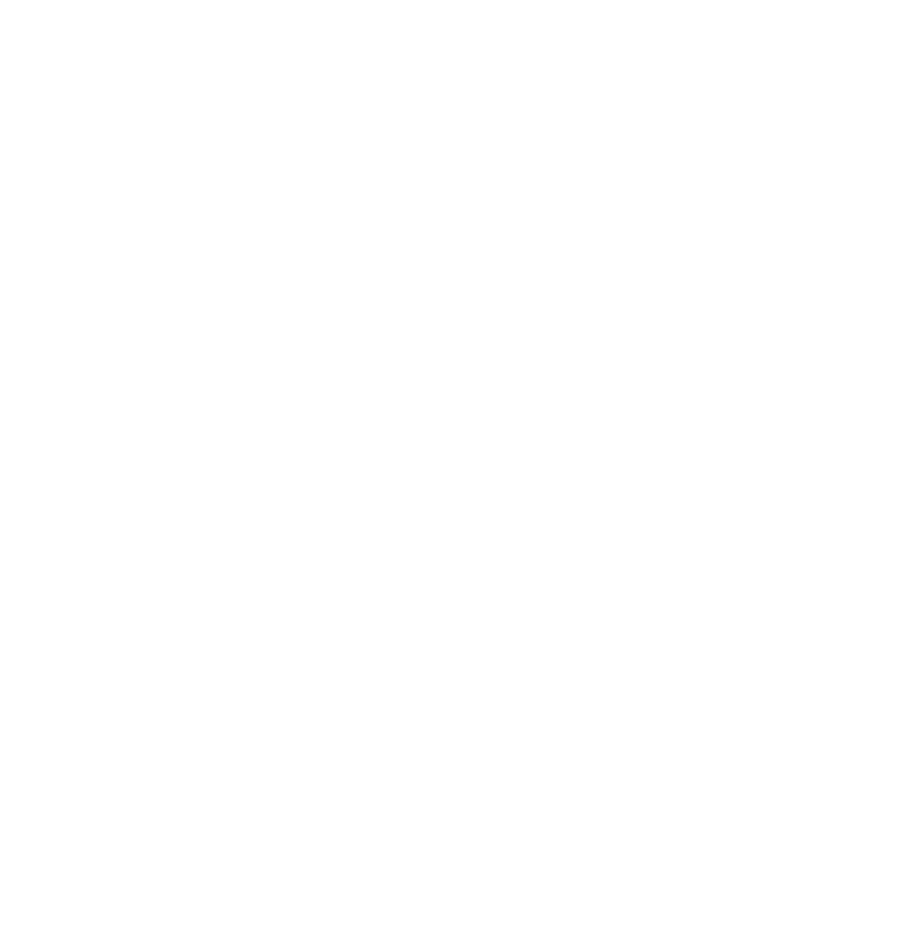
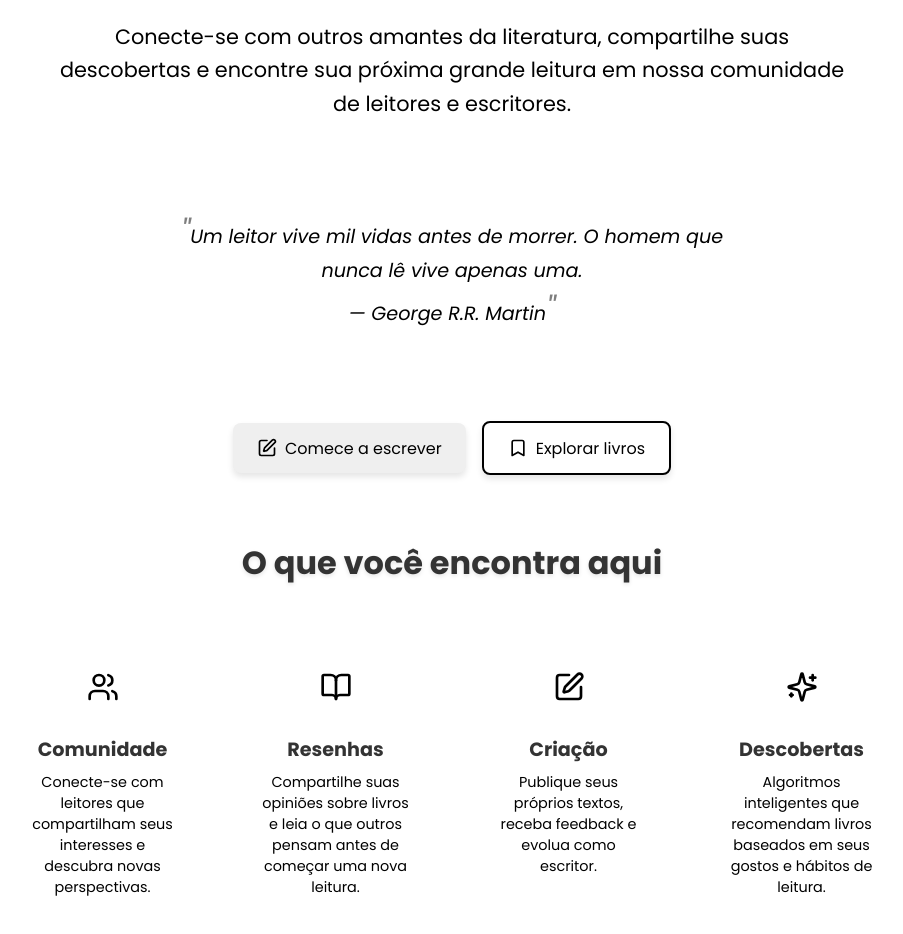
Before and after one commit to juliocesar710/Project_Letter, a React (Vite) app in the folder Frontend/: page / in a window 1280 px wide. Shown: the part 180-1114 px from the top of the page, without its empty margins (188-1091 px from the left). Before the commit the page ends 800 px from the top, so only its background shows below. Built offline with nearby package versions, Linux system fonts and the light colour scheme; no server answers.

Commit message:
refactor: incremented homePage

```diff
--- a/Frontend/src/pages/HomePage.jsx
+++ b/Frontend/src/pages/HomePage.jsx
@@ -1,76 +1,223 @@
 import React from "react";
 import styled from "styled-components";
 import { useNavigate } from "react-router-dom";
+import { BookOpen, PenSquare, Users, Sparkles, Bookmark } from "lucide-react";
 
 const Container = styled.div`
   display: flex;
   flex-direction: column;
   justify-content: center;
   align-items: center;
-  height: 100%;
+  min-height: 100vh;
   background: linear-gradient(
-    90deg,
+    135deg,
     ${({ theme }) => theme.colors.primary},
     ${({ theme }) => theme.colors.secondary}
   );
   text-align: center;
+  padding: 2rem;
 `;
 
 const Title = styled.h1`
+  font-size: 3rem;
+  color: ${({ theme }) => theme.colors.text};
+  margin-bottom: 1rem;
+  font-weight: 700;
+  text-shadow: 0 2px 4px rgba(0, 0, 0, 0.1);
+`;
+
+const Highlight = styled.span`
+  color: ${({ theme }) => theme.colors.accent};
+`;
+
+const Description = styled.p`
+  font-size: 1.3rem;
+  color: ${({ theme }) => theme.colors.textLight};
+  max-width: 800px;
+  line-height: 1.6;
+  margin-bottom: 2rem;
+`;
+
+const Quote = styled.blockquote`
+  font-size: 1.2rem;
+  font-style: italic;
+  color: ${({ theme }) => theme.colors.textLight};
+  max-width: 600px;
+  margin: 2rem auto;
+  padding: 1.5rem;
+  background: rgba(255, 255, 255, 0.1);
+  border-radius: ${({ theme }) => theme.borderRadius.medium};
+  position: relative;
+
+  &::before, &::after {
+    content: '"';
+    font-size: 2rem;
+    color: ${({ theme }) => theme.colors.accent};
+    opacity: 0.5;
+  }
+`;
+
+const FeaturesGrid = styled.div`
+  display: grid;
+  grid-template-columns: repeat(auto-fit, minmax(200px, 1fr));
+  gap: 2rem;
+  margin: 3rem 0;
+  width: 100%;
+  max-width: 900px;
+`;
+
+const FeatureCard = styled.div`
+  background: rgba(255, 255, 255, 0.1);
+  padding: 1.5rem;
+  border-radius: ${({ theme }) => theme.borderRadius.medium};
+  transition: transform 0.3s, box-shadow 0.3s;
+
+  &:hover {
+    transform: translateY(-5px);
+    box-shadow: 0 10px 20px rgba(0, 0, 0, 0.1);
+  }
+`;
+
+const FeatureIcon = styled.div`
   font-size: 2.5rem;
-  color: ${({ theme }) => theme.colors.text};
-  margin-bottom: 20px;
+  margin-bottom: 1rem;
+  color: ${({ theme }) => theme.colors.accent};
 `;
-const Description = styled.p`
+
+const FeatureTitle = styled.h3`
   font-size: 1.2rem;
+  margin-bottom: 0.5rem;
   color: ${({ theme }) => theme.colors.text};
 `;
 
-const GoupButton = styled.div`
+const FeatureText = styled.p`
+  font-size: 0.9rem;
+  color: ${({ theme }) => theme.colors.textLight};
+`;
+
+const ButtonGroup = styled.div`
   display: flex;
   justify-content: center;
   align-items: center;
-  margin-top: 20px;
-  gap: 10px;
+  margin-top: 2rem;
+  gap: 1rem;
+  flex-wrap: wrap;
 `;
 
 const Button = styled.button`
-  background-color: ${({ theme }) => theme.colors.primary};
-  color: ${({ theme }) => theme.colors.text};
+  background-color: ${({ theme }) => theme.colors.accent};
+  color: ${({ theme }) => theme.colors.textContrast};
   border: none;
   border-radius: ${({ theme }) => theme.borderRadius.medium};
-  padding: ${({ theme }) => theme.padding.button};
+  padding: 0.8rem 1.5rem;
   font-size: 1rem;
   cursor: pointer;
-  transition: background-color 0.3s;
-  margin: 0 10px;
+  transition: all 0.3s;
+  display: flex;
+  align-items: center;
+  gap: 0.5rem;
+  box-shadow: 0 4px 6px rgba(0, 0, 0, 0.1);
 
   &:hover {
-    background-color: ${({ theme }) => theme.colors.primaryDark};
+    background-color: ${({ theme }) => theme.colors.accentDark};
+    transform: translateY(-2px);
+    box-shadow: 0 6px 8px rgba(0, 0, 0, 0.15);
+  }
+`;
+
+const SecondaryButton = styled(Button)`
+  background-color: transparent;
+  border: 2px solid ${({ theme }) => theme.colors.accent};
+  color: ${({ theme }) => theme.colors.accent};
+
+  &:hover {
+    background-color: rgba(255, 255, 255, 0.1);
   }
 `;
 
 const HomePage = () => {
+  const navigate = useNavigate();
 
-    const navigate = useNavigate();
+  const handleLogin = (event) => {
+    event.preventDefault();
+    navigate("/auth");
+  };
 
-  const handleSubmit = (event) => {
-    event.preventDefault();
-
-    console.log("Formulário enviado!!");
-    navigate("/auth");
+  const handleExplore = () => {
+    document.getElementById("features")?.scrollIntoView({ behavior: "smooth" });
   };
 
   return (
     <Container>
-      <Title>Bem vindo ao Letter</Title>
+      <BookOpen size={64} color="var(--theme-colors-accent)" style={{ marginBottom: "1rem" }} />
+
+      <Title>
+        Bem-vindo ao <Highlight>Letter</Highlight>
+      </Title>
+
       <Description>
-        Esta alicação visa algum dia ser uma grande rede social para leitores e
-        escritores
+        Conecte-se com outros amantes da literatura, compartilhe suas descobertas
+        e encontre sua próxima grande leitura em nossa comunidade de leitores e escritores.
       </Description>
-      <GoupButton>
-        <Button onClick={handleSubmit}>Login</Button>
-      </GoupButton>
+
+      <Quote>
+        Um leitor vive mil vidas antes de morrer. O homem que nunca lê vive apenas uma.
+        <br />— George R.R. Martin
+      </Quote>
+
+      <ButtonGroup>
+        <Button onClick={handleLogin}>
+          <PenSquare size={20} />
+          Comece a escrever
+        </Button>
+        <SecondaryButton onClick={handleExplore}>
+          <Bookmark size={20} />
+          Explorar livros
+        </SecondaryButton>
+      </ButtonGroup>
+
+      <div id="features" style={{ marginTop: "4rem" }}>
+        <Title style={{ fontSize: "2rem" }}>O que você encontra aqui</Title>
+
+        <FeaturesGrid>
+          <FeatureCard>
+            <FeatureIcon><Users size={32} /></FeatureIcon>
+            <FeatureTitle>Comunidade</FeatureTitle>
+            <FeatureText>
+              Conecte-se com leitores que compartilham seus interesses e descubra novas perspectivas.
+            </FeatureText>
+          </FeatureCard>
+
+          <FeatureCard>
+            <FeatureIcon><BookOpen size={32} /></FeatureIcon>
+            <FeatureTitle>Resenhas</FeatureTitle>
+            <FeatureText>
+              Compartilhe suas opiniões sobre livros e leia o que outros pensam antes de começar uma nova leitura.
+            </FeatureText>
+          </FeatureCard>
+
+          <FeatureCard>
+            <FeatureIcon><PenSquare size={32} /></FeatureIcon>
+            <FeatureTitle>Criação</FeatureTitle>
+            <FeatureText>
+              Publique seus próprios textos, receba feedback e evolua como escritor.
+            </FeatureText>
+          </FeatureCard>
+
+          <FeatureCard>
+            <FeatureIcon><Sparkles size={32} /></FeatureIcon>
+            <FeatureTitle>Descobertas</FeatureTitle>
+            <FeatureText>
+              Algoritmos inteligentes que recomendam livros baseados em seus gostos e hábitos de leitura.
+            </FeatureText>
+          </FeatureCard>
+        </FeaturesGrid>
+      </div>
+
+      {/* Espaço para futuras imagens */}
+      <div style={{ margin: "3rem 0", minHeight: "300px", width: "100%", background: "rgba(255,255,255,0.05)", borderRadius: "16px" }}>
+        {/* Aqui você pode adicionar um carrossel de livros ou imagens depois */}
+      </div>
     </Container>
   );
 };
--- a/Frontend/src/pages/ProfilePage.jsx
+++ b/Frontend/src/pages/ProfilePage.jsx
@@ -126,7 +126,7 @@ const ProfilePage = ({ toggleTheme }) => {
     birthDate: userData.birthDate || "Data de nascimento não informada.",
     profileImage:
       userData.profileImage ||
-      "https://dynamic-media-cdn.tripadvisor.com/media/photo-o/0e/d9/fa/1b/lost-valley.jpg?w=900&h=500&s=1",
+      "https://cdn.vectorstock.com/i/1000v/66/13/default-avatar-profile-icon-social-media-user-vector-49816613.jpg",
     interests: userGenres,
     posts: [
       {
```
